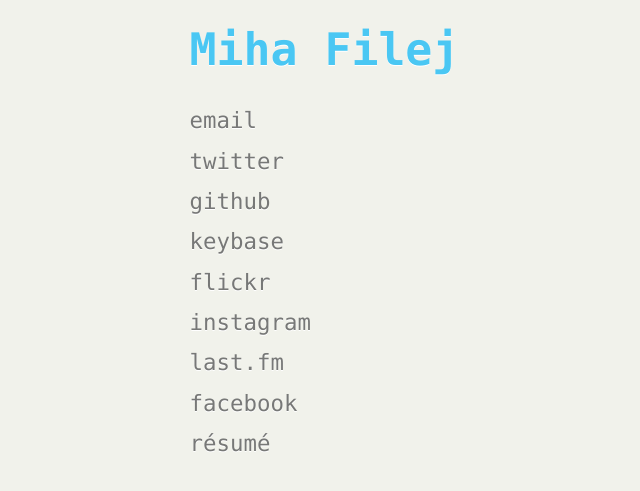
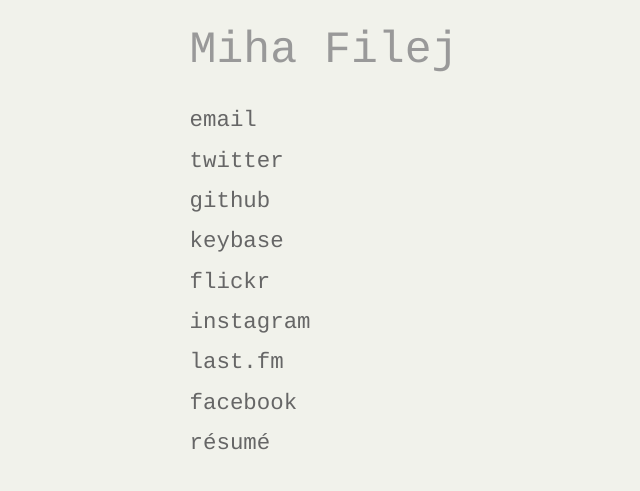
Before and after one commit to mfilej/mfilej.github.io, a Jekyll site: the page index.html, which Jekyll copies as it is, in a window 1280 px wide. Shown: the top 491 px of the page, without its empty margins (8-648 px from the left). Built offline with Jekyll 4.4.1, drawn with Linux system fonts in a browser that asks for light colours; comment, search, counter and statistics services are not loaded.

Commit message:
Make index page more boring

```diff
--- a/index.html
+++ b/index.html
@@ -3,23 +3,20 @@
 <meta charset="utf-8">
 <style>
   body {
-    font-family: meslo, menlo, "dejavu sans mono", courier, monospace;
+    font-family: courier, monospace;
     font-size: 1.4em;
     line-height: 1.8em;
     background-color: #f1f2eb;
-    text-shadow: white 0 1px 0;
 
   }
   body, :link, :visited {
-    color: #777877;
+    color: #666;
     text-decoration: none;
   }
   h1 {
-    color: #4ac7f3;
+    color: #999;
+    font-weight: normal;
     padding-left: 15%;
-  }
-  a:hover {
-    color: #f04042
   }
   ul {
     padding-left: 15%
@@ -27,8 +24,11 @@
   li {
     list-style: none
   }
-  li:hover {
-    list-style: circle
+  li:hover::before {
+    content: "\2192 \0020";
+    display: inline-block;
+    margin-left: -1.3em;
+    width: 1.3em;
   }
 </style>
 
@@ -48,10 +48,6 @@
   <li><a href="/cv">résumé</a></li>
 </ul>
 
-<!-- Color theme kindly stolen from Holman's slides:
-     http://zachholman.com/talk/how-github-uses-github-to-build-github
--->
-
 <script src="//static.getclicky.com/js" type="text/javascript"></script>
 <script type="text/javascript">try{ clicky.init(66481511); }catch(e){}</script>
 <noscript><p><img alt="Clicky" width="1" height="1" src="//in.getclicky.com/66481511ns.gif" /></p></noscript>
```
